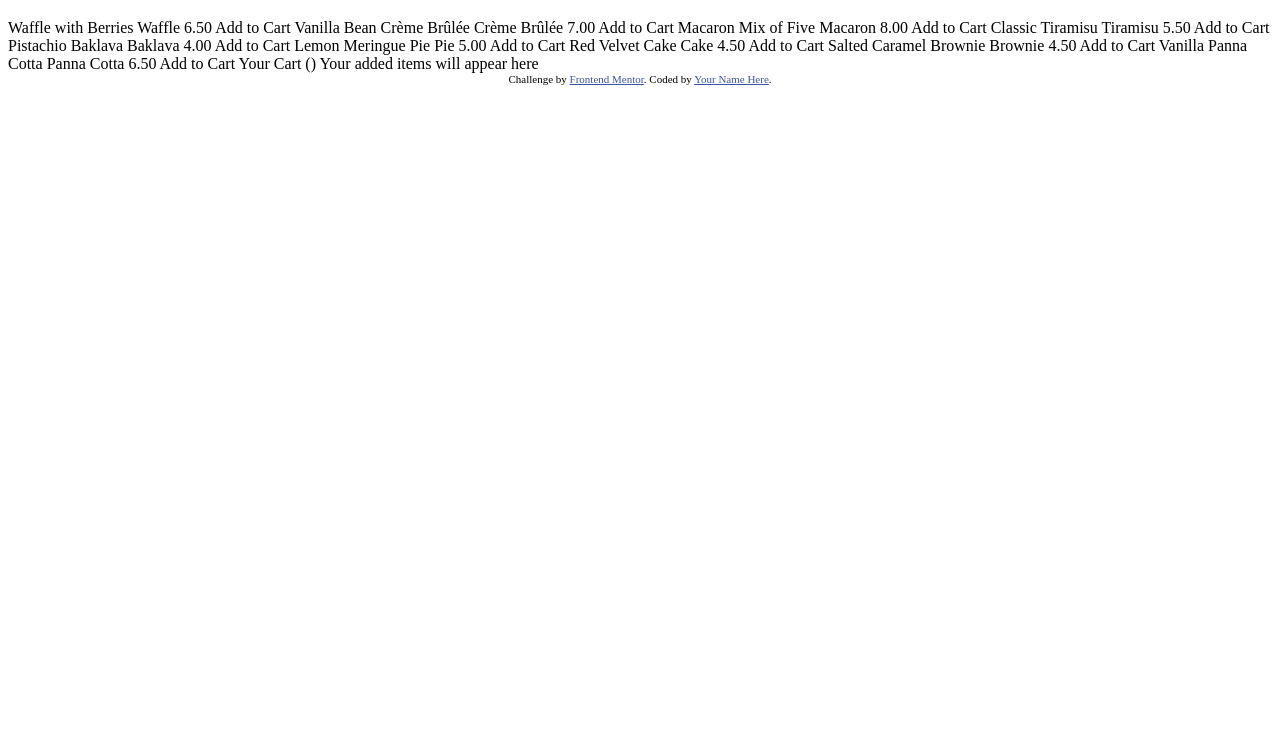
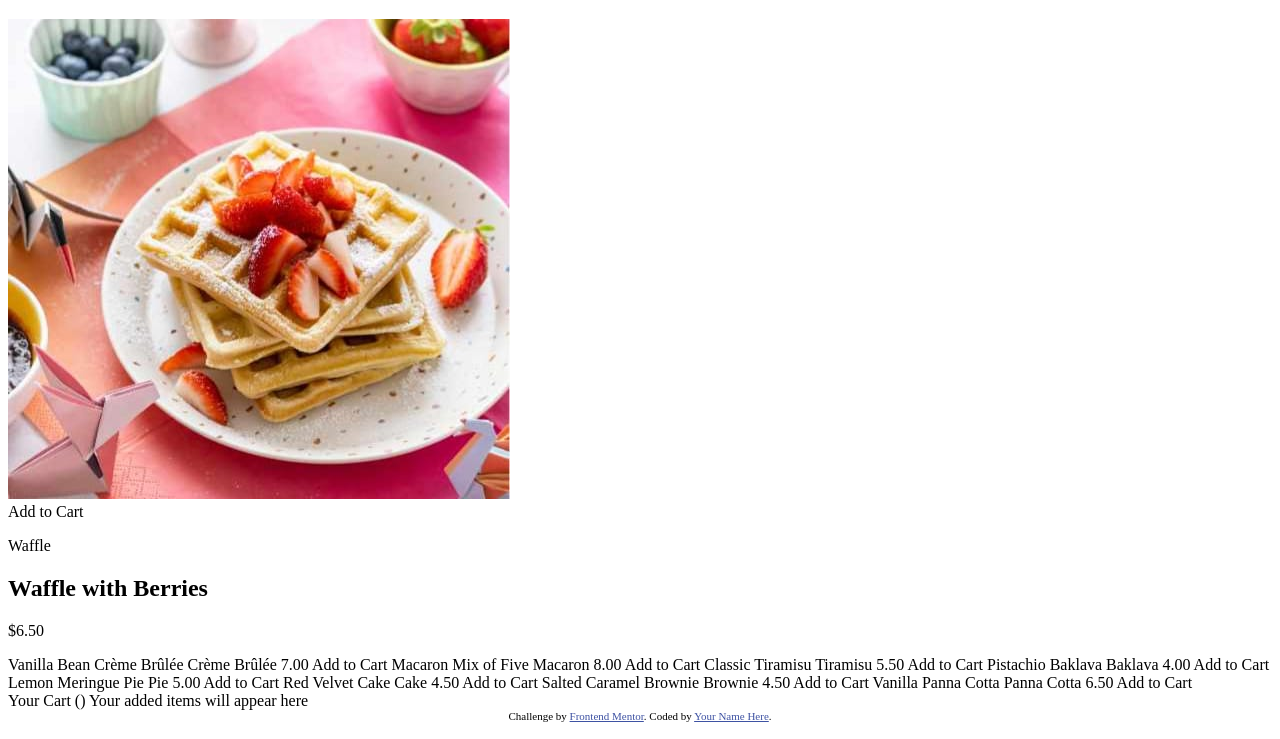
Before and after one commit to rh0se/product-list-with-cart-main, a plain HTML site: page index.html in a window 1280 px wide. Shown: the part 61-800 px from the top of the page. Drawn offline with Linux system fonts and the light colour scheme.

Commit message:
adding the structure to a particular product

```diff
--- a/index.html
+++ b/index.html
@@ -15,13 +15,28 @@
   </style>
 </head>
 <body>
+<main>
+  <h1>Desserts</h1>
+  <div class="products-container" id="products">
 
-  <h1>Desserts</h1>
+    <article>
+      <div class="image-container">
+      <picture>
+        <source media="(min-width:1024px)" srcset="./assets/images/image-waffle-desktop.jpg">
+        <source media="(min-width:768px)" srcset="./assets/images/image-waffle-tablet.jpg">
+        <img src="./assets/images/image-waffle-mobile.jpg" alt="Waffle">
+      </picture>
 
-  Waffle with Berries
-  Waffle
-  6.50
-  Add to Cart
+      <div id="add-div">Add to Cart</div>
+    </div>
+    <div>
+      <p> Waffle</p>
+      <h2>Waffle with Berries</h2>
+      <p>$6.50</p>
+    </div>
+    </article>
+
+
 
   Vanilla Bean Crème Brûlée
   Crème Brûlée
@@ -62,12 +77,15 @@
   Panna Cotta
   6.50
   Add to Cart
-
+</div>
+<section class="cart-section" id="your-cart">
   Your Cart (<!-- Quantity -->)
   Your added items will appear here
-
+</section>
+</main>
   <div class="attribution">
     Challenge by <a href="https://www.frontendmentor.io?ref=challenge">Frontend Mentor</a>.
     Coded by <a href="#">Your Name Here</a>.
   </div>
-</bod
+</body>
+</html>
```
